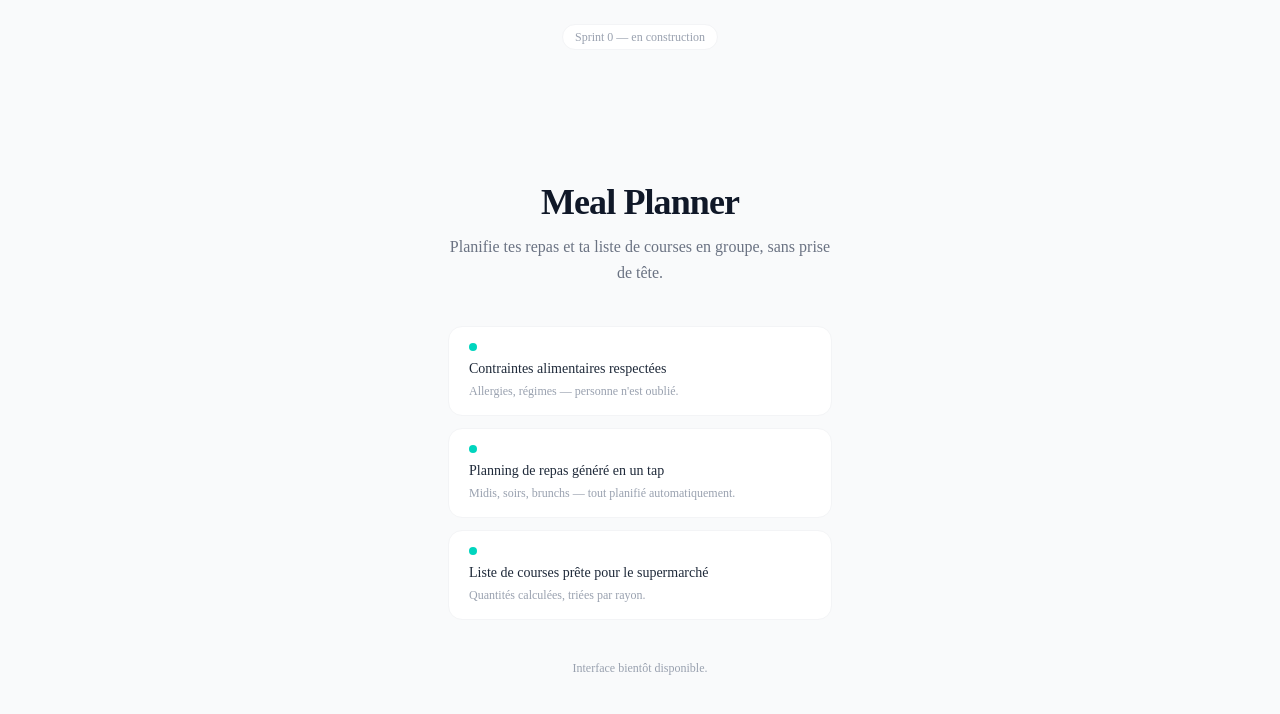
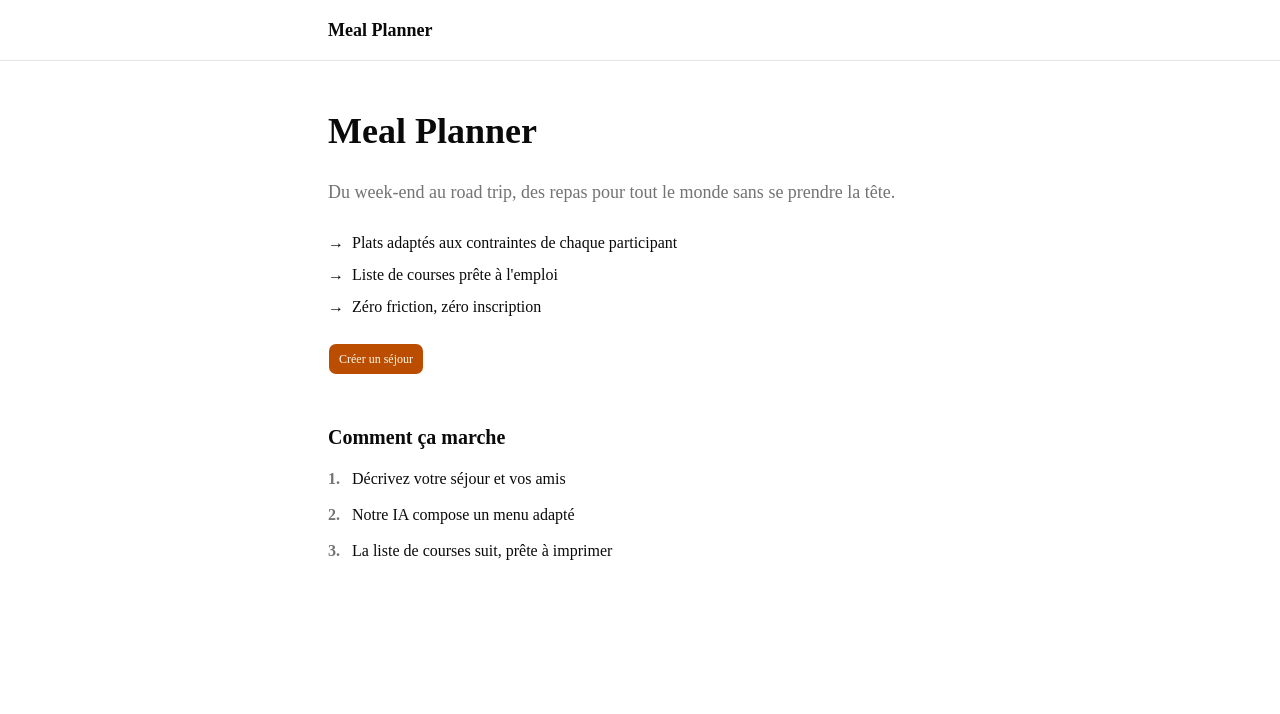
Before and after one commit to sichlerjulien-test/recettes-app, a Next.js app: page / in a window 1280 px wide. Shown: the top 714 px of the page. Built offline with nearby package versions, Linux system fonts and the light colour scheme.

Commit message:
feat(ui): global header, redesigned landing, share link copy, 404 page, form polish

```diff
--- a/src/app/layout.tsx
+++ b/src/app/layout.tsx
@@ -3,6 +3,7 @@ import { Geist, Geist_Mono } from "next/font/google";
 import { Analytics } from "@vercel/analytics/next";
 import { SpeedInsights } from "@vercel/speed-insights/next";
 import { Toaster } from "@/components/ui/sonner";
+import { Header } from "@/components/layout/Header";
 import "./globals.css";
 
 const geistSans = Geist({
@@ -33,6 +34,7 @@ export default function RootLayout({
   style={{ colorScheme: "light" }}
 >
       <body className="min-h-full flex flex-col">
+        <Header />
         {children}
         <Analytics />
         <SpeedInsights />
--- /dev/null
+++ b/src/app/not-found.tsx
@@ -0,0 +1,16 @@
+import Link from "next/link";
+import { Button } from "@/components/ui/button";
+
+export default function NotFound() {
+  return (
+    <main className="container max-w-2xl mx-auto px-6 py-12 flex-1 flex flex-col items-center justify-center text-center space-y-6">
+      <h1 className="text-3xl font-bold">Page introuvable</h1>
+      <p className="text-muted-foreground">
+        La page que vous cherchez n&apos;existe pas ou n&apos;est plus disponible.
+      </p>
+      <Button asChild>
+        <Link href="/">Retour à l&apos;accueil</Link>
+      </Button>
+    </main>
+  );
+}
--- a/src/app/nouveau-sejour/page.tsx
+++ b/src/app/nouveau-sejour/page.tsx
@@ -279,14 +279,37 @@ export default function NouveauSejourPage() {
                 Répartition des repas
               </h2>
               <div className="rounded-xl border border-gray-100 bg-white p-4 space-y-4">
+                <p className="text-sm text-muted-foreground">
+                  Combien de repas voulez-vous planifier ? Pour 3 midis sur 3 jours, mettez 3.
+                </p>
                 <div className="grid grid-cols-1 gap-4 sm:grid-cols-3">
+
+                  <FormField
+                    control={form.control}
+                    name="repartition_repas.brunchs"
+                    render={({ field }) => (
+                      <FormItem>
+                        <FormLabel>Petit-déjeuner</FormLabel>
+                        <FormControl>
+                          <Input
+                            type="number"
+                            min={0}
+                            {...field}
+                            value={field.value}
+                            onChange={(e) => field.onChange(safeNumber(e.target.valueAsNumber))}
+                          />
+                        </FormControl>
+                        <FormMessage />
+                      </FormItem>
+                    )}
+                  />
 
                   <FormField
                     control={form.control}
                     name="repartition_repas.midis"
                     render={({ field }) => (
                       <FormItem>
-                        <FormLabel>Midis</FormLabel>
+                        <FormLabel>Midi</FormLabel>
                         <FormControl>
                           <Input
                             type="number"
@@ -306,27 +329,7 @@ export default function NouveauSejourPage() {
                     name="repartition_repas.soirs"
                     render={({ field }) => (
                       <FormItem>
-                        <FormLabel>Soirs</FormLabel>
-                        <FormControl>
-                          <Input
-                            type="number"
-                            min={0}
-                            {...field}
-                            value={field.value}
-                            onChange={(e) => field.onChange(safeNumber(e.target.valueAsNumber))}
-                          />
-                        </FormControl>
-                        <FormMessage />
-                      </FormItem>
-                    )}
-                  />
-
-                  <FormField
-                    control={form.control}
-                    name="repartition_repas.brunchs"
-                    render={({ field }) => (
-                      <FormItem>
-                        <FormLabel>Brunchs</FormLabel>
+                        <FormLabel>Soir</FormLabel>
                         <FormControl>
                           <Input
                             type="number"
@@ -341,8 +344,6 @@ export default function NouveauSejourPage() {
                     )}
                   />
                 </div>
-
-                <p className="text-xs text-gray-400">Au moins 1 repas au total</p>
               </div>
             </section>
 
--- a/src/app/page.tsx
+++ b/src/app/page.tsx
@@ -1,54 +1,55 @@
-const FEATURES = [
-  {
-    title: 'Contraintes alimentaires respectées',
-    detail: "Allergies, régimes — personne n'est oublié.",
-  },
-  {
-    title: 'Planning de repas généré en un tap',
-    detail: 'Midis, soirs, brunchs — tout planifié automatiquement.',
-  },
-  {
-    title: 'Liste de courses prête pour le supermarché',
-    detail: 'Quantités calculées, triées par rayon.',
-  },
-];
+import Link from "next/link";
+import { Button } from "@/components/ui/button";
 
-export default function Home() {
+export default function HomePage() {
   return (
-    <div className="min-h-screen bg-gray-50 flex flex-col">
-      <div className="flex justify-center pt-6 px-4">
-        <span className="text-xs text-gray-400 bg-white border border-gray-100 px-3 py-1 rounded-full">
-          Sprint 0 — en construction
-        </span>
-      </div>
+    <main className="container max-w-2xl mx-auto px-6 py-12 flex-1 flex flex-col gap-12">
+      <section className="space-y-6 text-center sm:text-left">
+        <h1 className="text-3xl sm:text-4xl font-bold leading-tight">
+          Meal Planner
+        </h1>
+        <p className="text-lg text-muted-foreground leading-relaxed">
+          Du week-end au road trip, des repas pour tout le monde sans
+          se prendre la tête.
+        </p>
 
-      <main className="flex-1 flex flex-col items-center justify-start md:justify-center px-4 pt-14 pb-12 w-full">
-        <div className="w-full max-w-sm">
-          <h1 className="text-4xl font-bold text-gray-900 text-center mb-3 tracking-tight">
-            Meal Planner
-          </h1>
-          <p className="text-base text-gray-500 text-center mb-10 leading-relaxed">
-            Planifie tes repas et ta liste de courses en groupe, sans prise de tête.
-          </p>
+        <ul className="space-y-2 text-base">
+          <li className="flex gap-2">
+            <span aria-hidden>→</span>
+            <span>Plats adaptés aux contraintes de chaque participant</span>
+          </li>
+          <li className="flex gap-2">
+            <span aria-hidden>→</span>
+            <span>Liste de courses prête à l&apos;emploi</span>
+          </li>
+          <li className="flex gap-2">
+            <span aria-hidden>→</span>
+            <span>Zéro friction, zéro inscription</span>
+          </li>
+        </ul>
 
-          <div className="flex flex-col gap-3">
-            {FEATURES.map((f) => (
-              <div
-                key={f.title}
-                className="bg-white rounded-xl border border-gray-100 px-5 py-4"
-              >
-                <div className="w-2 h-2 rounded-full bg-teal-400 mb-2" />
-                <p className="text-sm font-medium text-gray-800">{f.title}</p>
-                <p className="text-xs text-gray-400 mt-1">{f.detail}</p>
-              </div>
-            ))}
-          </div>
+        <Button asChild size="lg" className="w-full sm:w-auto">
+          <Link href="/nouveau-sejour">Créer un séjour</Link>
+        </Button>
+      </section>
 
-          <p className="text-xs text-gray-400 mt-10 text-center">
-            Interface bientôt disponible.
-          </p>
-        </div>
-      </main>
-    </div>
+      <section className="space-y-4">
+        <h2 className="text-xl font-semibold">Comment ça marche</h2>
+        <ol className="space-y-3 text-base">
+          <li className="flex gap-3">
+            <span className="font-semibold text-muted-foreground shrink-0">1.</span>
+            <span>Décrivez votre séjour et vos amis</span>
+          </li>
+          <li className="flex gap-3">
+            <span className="font-semibold text-muted-foreground shrink-0">2.</span>
+            <span>Notre IA compose un menu adapté</span>
+          </li>
+          <li className="flex gap-3">
+            <span className="font-semibold text-muted-foreground shrink-0">3.</span>
+            <span>La liste de courses suit, prête à imprimer</span>
+          </li>
+        </ol>
+      </section>
+    </main>
   );
 }
--- /dev/null
+++ b/src/app/sejour/[id]/_components/ShareLink.tsx
@@ -0,0 +1,40 @@
+"use client";
+
+import { useState } from "react";
+import { Button } from "@/components/ui/button";
+import { toast } from "sonner";
+
+interface Props {
+  url: string;
+}
+
+export function ShareLink({ url }: Props) {
+  const [copied, setCopied] = useState(false);
+
+  async function handleCopy() {
+    try {
+      await navigator.clipboard.writeText(url);
+      setCopied(true);
+      toast.success("Lien copié dans le presse-papier");
+      setTimeout(() => setCopied(false), 2000);
+    } catch {
+      toast.error("Impossible de copier le lien");
+    }
+  }
+
+  return (
+    <div className="space-y-2">
+      <div className="rounded-lg border bg-muted p-3 break-all font-mono text-sm">
+        {url}
+      </div>
+      <Button
+        type="button"
+        variant="outline"
+        onClick={handleCopy}
+        className="w-full sm:w-auto"
+      >
+        {copied ? "Copié" : "Copier le lien"}
+      </Button>
+    </div>
+  );
+}
--- a/src/app/sejour/[id]/page.tsx
+++ b/src/app/sejour/[id]/page.tsx
@@ -3,6 +3,7 @@ import { getPlanningBySejourId } from "@/lib/db/plannings";
 import { getAllRecettesAsMap } from "@/lib/db/recettes";
 import { notFound } from "next/navigation";
 import { SejourContent } from "./_components/SejourContent";
+import { ShareLink } from "./_components/ShareLink";
 
 export default async function SejourPage({
   params,
@@ -79,6 +80,7 @@ export default async function SejourPage({
           {sejourResult.sejour.nb_jours} jours,{" "}
           {sejourResult.sejour.participants.length} participant(s)
         </p>
+        <ShareLink url={`/sejour/${id}?t=${token}`} />
       </header>
 
       <SejourContent
--- /dev/null
+++ b/src/components/layout/Header.tsx
@@ -0,0 +1,13 @@
+import Link from "next/link";
+
+export function Header() {
+  return (
+    <header className="border-b bg-background">
+      <div className="container max-w-2xl mx-auto px-6 py-4">
+        <Link href="/" className="text-lg font-semibold hover:opacity-80">
+          Meal Planner
+        </Link>
+      </div>
+    </header>
+  );
+}
```
